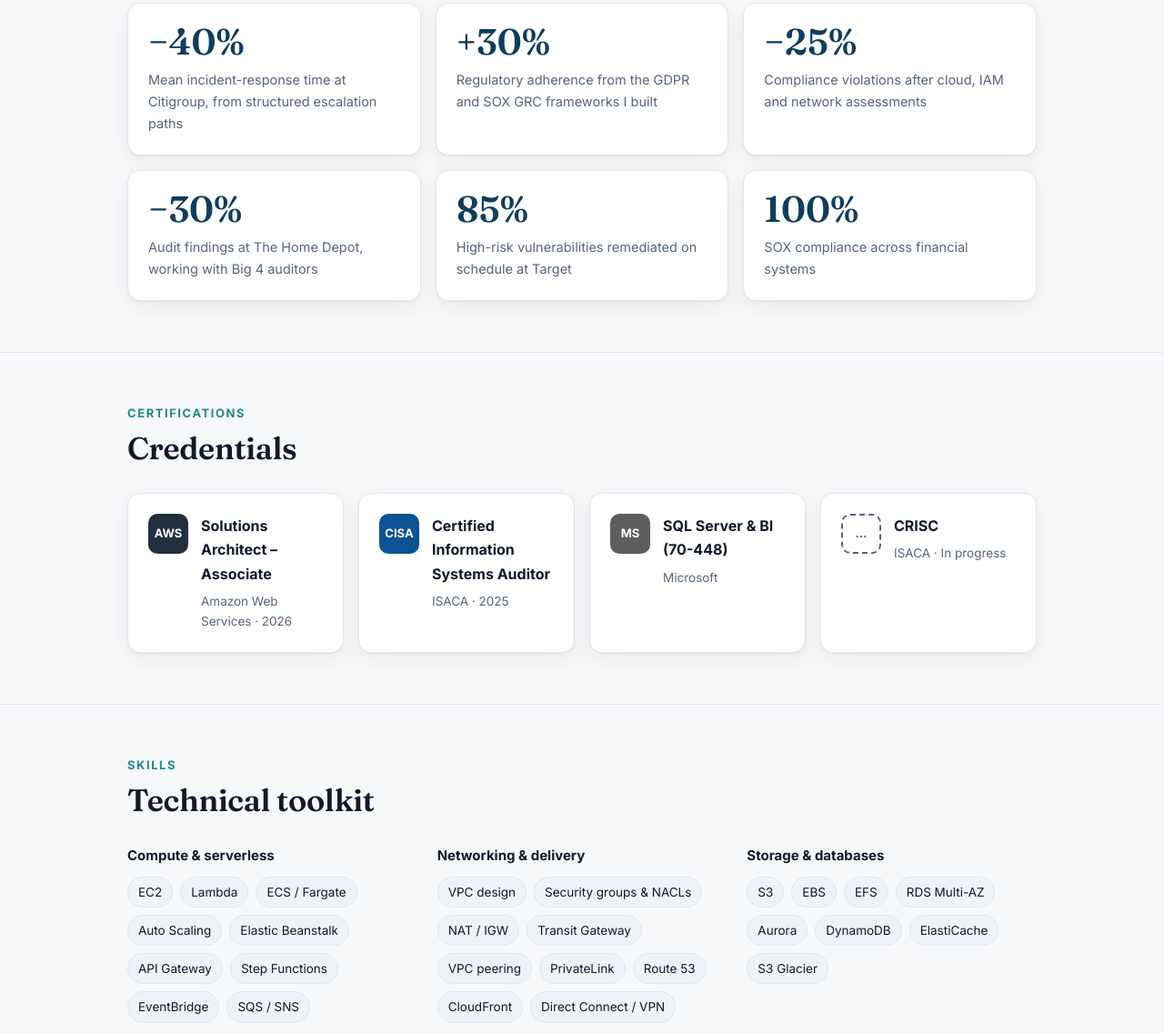
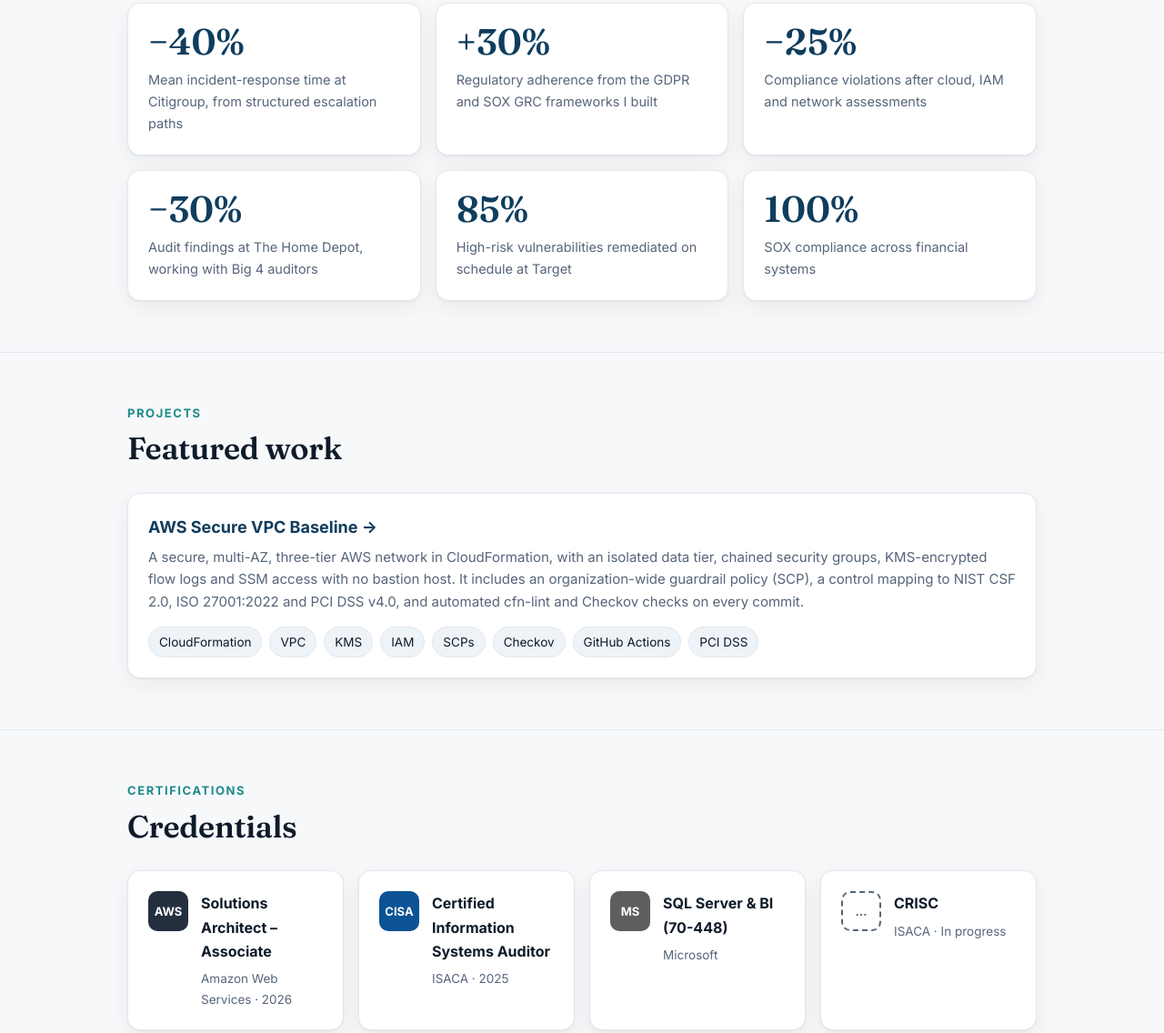
Before and after one commit to ayerokun-cmd/ayerokun-cmd.github.io, a plain HTML site: page index.html in a window 1280 px wide. Shown: the part 1369-2505 px from the top of the page at 91% size. Drawn offline with Linux system fonts and the light colour scheme.

Commit message:
Add projects section

```diff
--- a/index.html
+++ b/index.html
@@ -63,6 +63,9 @@ h3.title{font-family:Fraunces,Georgia,serif;font-weight:600;font-size:clamp(26px
 .card{background:var(--surface);border:1px solid var(--line);border-radius:14px;padding:22px;box-shadow:var(--shadow)}
 .card h4{margin:0 0 6px;font-size:16px}
 .card p{margin:0;color:var(--muted);font-size:15px}
+a.card.project{display:block;color:var(--ink);transition:border-color .15s}
+a.card.project:hover{text-decoration:none;border-color:var(--accent)}
+a.card.project h4{font-size:18px;color:var(--accent)}
 
 /* stats */
 .stat .n{font-family:Fraunces,Georgia,serif;font-size:40px;font-weight:600;color:var(--accent);line-height:1}
@@ -106,6 +109,7 @@ footer{padding:28px 0 40px;text-align:center;color:var(--muted);font-size:13.5px
     <a class="brand" href="#top">Anu Yerokun</a>
     <div class="links">
       <a href="#about">About</a>
+      <a href="#projects">Projects</a>
       <a href="#certs">Certifications</a>
       <a href="#skills">Skills</a>
       <a href="#experience">Experience</a>
@@ -159,6 +163,18 @@ footer{padding:28px 0 40px;text-align:center;color:var(--muted);font-size:13.5px
       <div class="card stat"><div class="n">85%</div><div class="l">High-risk vulnerabilities remediated on schedule at Target</div></div>
       <div class="card stat"><div class="n">100%</div><div class="l">SOX compliance across financial systems</div></div>
     </div>
+  </div>
+</section>
+
+<section id="projects">
+  <div class="wrap">
+    <h2>Projects</h2>
+    <h3 class="title">Featured work</h3>
+    <a class="card project" href="https://github.com/ayerokun-cmd/aws-secure-vpc-baseline" target="_blank" rel="noopener">
+      <h4>AWS Secure VPC Baseline →</h4>
+      <p>A secure, multi-AZ, three-tier AWS network in CloudFormation, with an isolated data tier, chained security groups, KMS-encrypted flow logs and SSM access with no bastion host. It includes an organization-wide guardrail policy (SCP), a control mapping to NIST CSF 2.0, ISO 27001:2022 and PCI DSS v4.0, and automated cfn-lint and Checkov checks on every commit.</p>
+      <div class="chips" style="margin-top:14px"><span>CloudFormation</span><span>VPC</span><span>KMS</span><span>IAM</span><span>SCPs</span><span>Checkov</span><span>GitHub Actions</span><span>PCI DSS</span></div>
+    </a>
   </div>
 </section>
 
```
